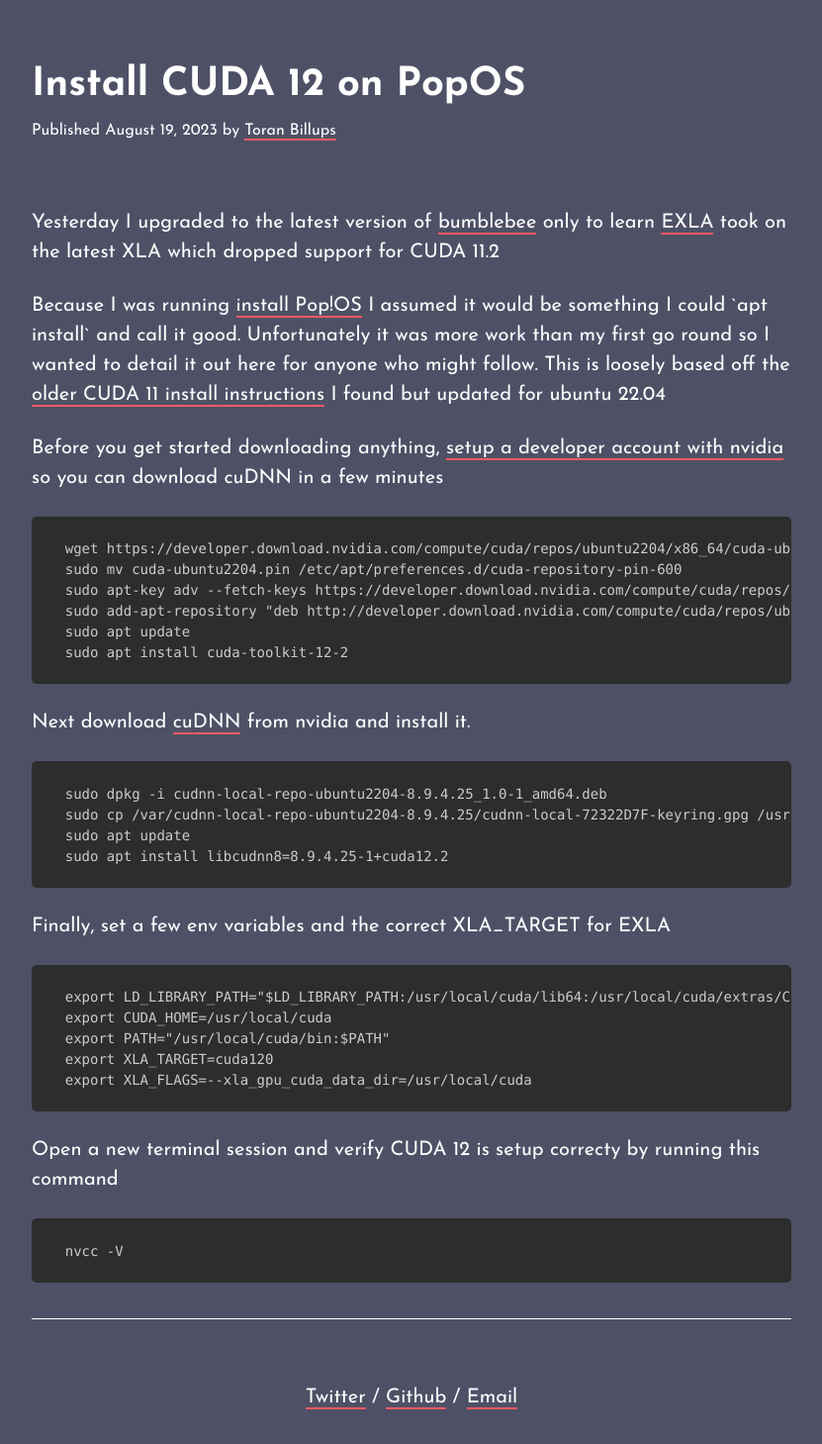
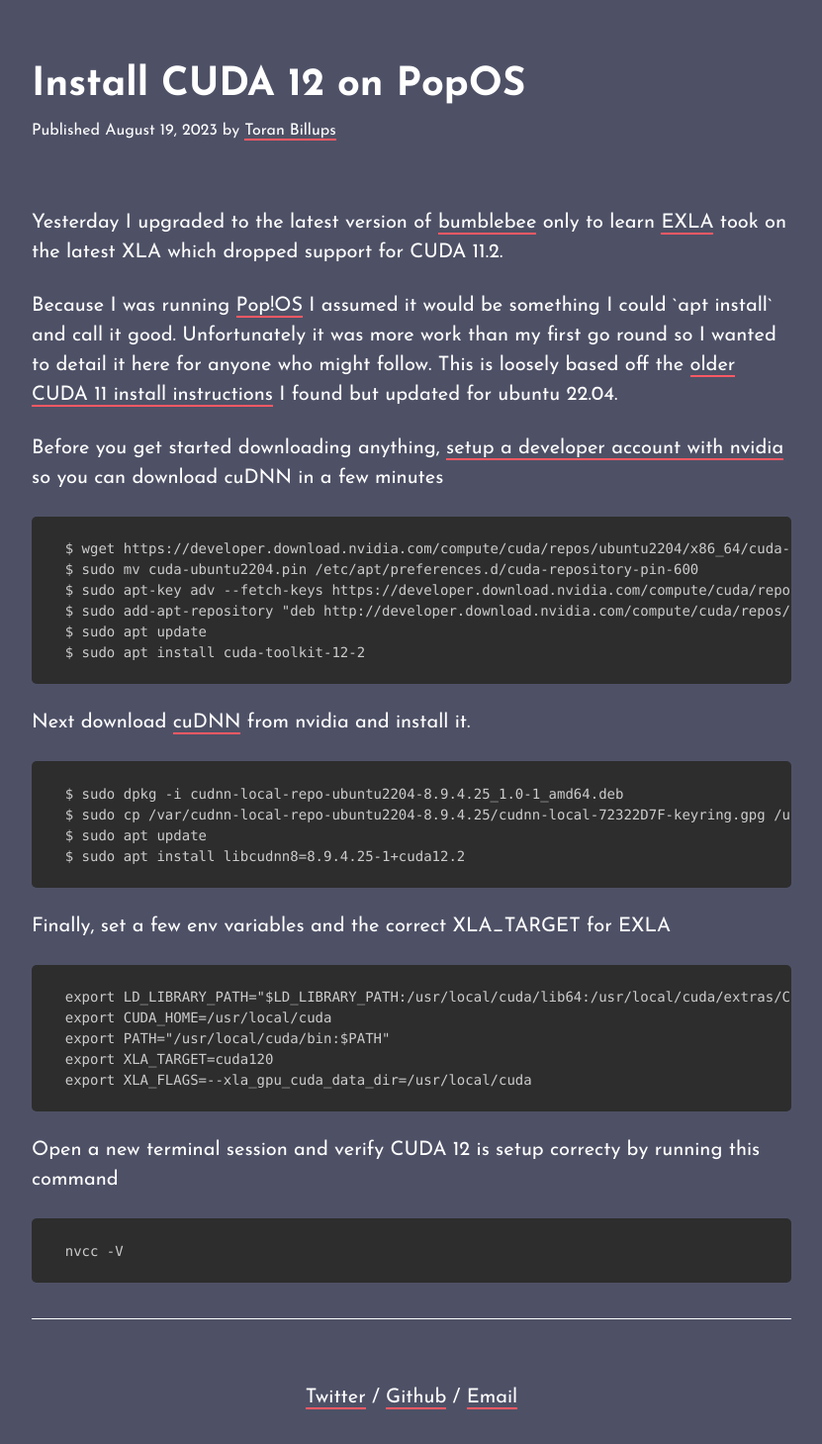
Before and after one commit to toranb/toranb.github.io, a Jekyll site: the page built from _posts/2023-08-19-install-cuda-12-on-popos.html, in a window 1280 px wide. Shown: the whole page at 99% size, without its empty margins (224-1055 px from the left). Built offline with Jekyll 4.4.1, drawn with Linux system fonts in a browser that asks for light colours; Markdown is read by kramdown in place of the engine named in the settings.

Commit message:
post typos

```diff
--- a/_posts/2023-08-19-install-cuda-12-on-popos.html
+++ b/_posts/2023-08-19-install-cuda-12-on-popos.html
@@ -5,20 +5,20 @@
 categories: blog archive
 ---
 
-<p>Yesterday I upgraded to the latest version of <a href="https://github.com/elixir-nx/bumblebee">bumblebee</a> only to learn <a href="https://github.com/elixir-nx/nx/tree/main/exla">EXLA</a> took on the latest XLA which dropped support for CUDA 11.2</p>
+<p>Yesterday I upgraded to the latest version of <a href="https://github.com/elixir-nx/bumblebee">bumblebee</a> only to learn <a href="https://github.com/elixir-nx/nx/tree/main/exla">EXLA</a> took on the latest XLA which dropped support for CUDA 11.2.</p>
 
-<p>Because I was running <a href="https://support.system76.com/articles/install-pop/">install Pop!OS</a> I assumed it would be something I could `apt install` and call it good. Unfortunately it was more work than my first go round so I wanted to detail it out here for anyone who might follow. This is loosely based off the <a href="https://gist.github.com/ksopyla/bf74e8ce2683460d8de6e0dc389fc7f5">older CUDA 11 install instructions</a> I found but updated for ubuntu 22.04</p>
+<p>Because I was running <a href="https://support.system76.com/articles/install-pop/">Pop!OS</a> I assumed it would be something I could `apt install` and call it good. Unfortunately it was more work than my first go round so I wanted to detail it here for anyone who might follow. This is loosely based off the <a href="https://gist.github.com/ksopyla/bf74e8ce2683460d8de6e0dc389fc7f5">older CUDA 11 install instructions</a> I found but updated for ubuntu 22.04.</p>
 
 <p>Before you get started downloading anything, <a href="https://developer.nvidia.com/cudnn">setup a developer account with nvidia</a> so you can download cuDNN in a few minutes</p>
 
 <div class="highlight" data-language="elixir">
   <pre class="language-elixir">
-    <code class="language-elixir">wget https://developer.download.nvidia.com/compute/cuda/repos/ubuntu2204/x86_64/cuda-ubuntu2204.pin</code>
-    <code class="language-elixir">sudo mv cuda-ubuntu2204.pin /etc/apt/preferences.d/cuda-repository-pin-600</code>
-    <code class="language-elixir">sudo apt-key adv --fetch-keys https://developer.download.nvidia.com/compute/cuda/repos/ubuntu2204/x86_64/3bf863cc.pub</code>
-    <code class="language-elixir">sudo add-apt-repository "deb http://developer.download.nvidia.com/compute/cuda/repos/ubuntu2204/x86_64/ /"</code>
-    <code class="language-elixir">sudo apt update</code>
-    <code class="language-elixir">sudo apt install cuda-toolkit-12-2</code>
+    <code class="language-elixir">$ wget https://developer.download.nvidia.com/compute/cuda/repos/ubuntu2204/x86_64/cuda-ubuntu2204.pin</code>
+    <code class="language-elixir">$ sudo mv cuda-ubuntu2204.pin /etc/apt/preferences.d/cuda-repository-pin-600</code>
+    <code class="language-elixir">$ sudo apt-key adv --fetch-keys https://developer.download.nvidia.com/compute/cuda/repos/ubuntu2204/x86_64/3bf863cc.pub</code>
+    <code class="language-elixir">$ sudo add-apt-repository "deb http://developer.download.nvidia.com/compute/cuda/repos/ubuntu2204/x86_64/ /"</code>
+    <code class="language-elixir">$ sudo apt update</code>
+    <code class="language-elixir">$ sudo apt install cuda-toolkit-12-2</code>
   </pre>
 </div>
 
@@ -26,10 +26,10 @@
 
 <div class="highlight" data-language="elixir">
   <pre class="language-elixir">
-    <code class="language-elixir">sudo dpkg -i cudnn-local-repo-ubuntu2204-8.9.4.25_1.0-1_amd64.deb</code>
-    <code class="language-elixir">sudo cp /var/cudnn-local-repo-ubuntu2204-8.9.4.25/cudnn-local-72322D7F-keyring.gpg /usr/share/keyrings/</code>
-    <code class="language-elixir">sudo apt update</code>
-    <code class="language-elixir">sudo apt install libcudnn8=8.9.4.25-1+cuda12.2</code>
+    <code class="language-elixir">$ sudo dpkg -i cudnn-local-repo-ubuntu2204-8.9.4.25_1.0-1_amd64.deb</code>
+    <code class="language-elixir">$ sudo cp /var/cudnn-local-repo-ubuntu2204-8.9.4.25/cudnn-local-72322D7F-keyring.gpg /usr/share/keyrings/</code>
+    <code class="language-elixir">$ sudo apt update</code>
+    <code class="language-elixir">$ sudo apt install libcudnn8=8.9.4.25-1+cuda12.2</code>
   </pre>
 </div>
 
```
